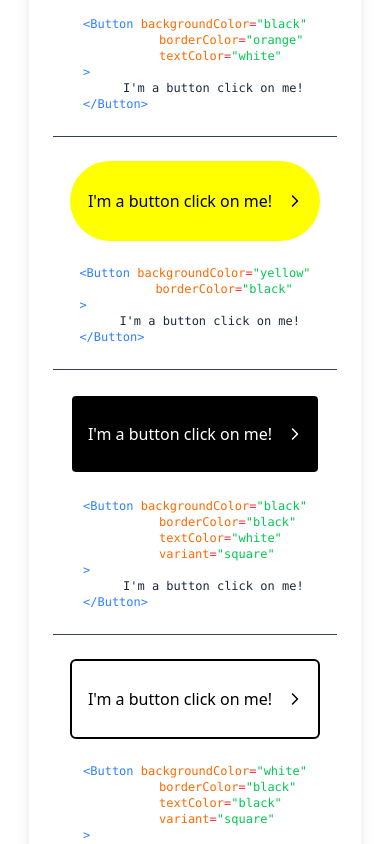
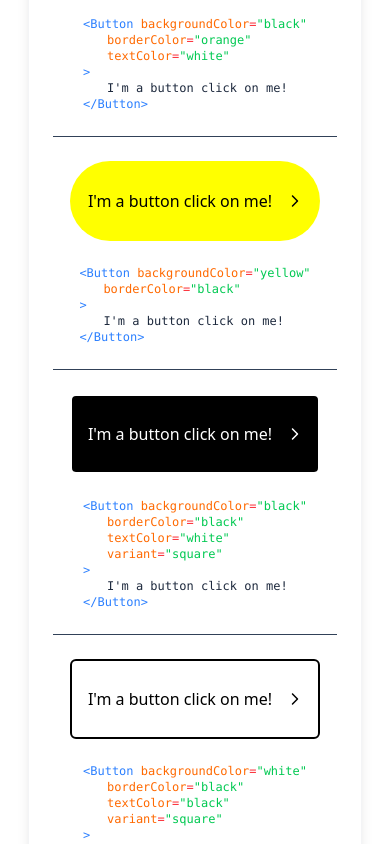
Before and after one commit to bcatalfo/bagoolCN, a React (Vite) app: page / in a window 390 px wide. Both pictures are taken after a click on the link "Show more". Shown: the part 546-1390 px from the top of the page. Built offline with nearby package versions, Linux system fonts and the light colour scheme.

Commit message:
Decreased the left margin on the code blocks for mobile.

```diff
--- a/src/data.tsx
+++ b/src/data.tsx
@@ -12,7 +12,7 @@ export const buttonList: React.ReactNode[][] = [
         <span className="text-red-500">{`=`}</span>
         <span className="text-green-500">{`"lawngreen"`}</span>
       </div>
-      <div className="flex ml-19">
+      <div className="flex ml-6 lg:ml-19">
         <span className="text-orange-500">{`borderColor`}</span>
         <span className="text-red-500">{`=`}</span>
         <span className="text-green-500">{`"black"`}</span>
@@ -20,7 +20,7 @@ export const buttonList: React.ReactNode[][] = [
       <div className="flex">
         <span className="text-blue-500">{`>`}</span>
       </div>
-      <div className="flex ml-10">
+      <div className="flex ml-6">
         <span className="text-slate-800">{`I'm a button click on me!`}</span>
       </div>
       <div className="flex">
@@ -39,12 +39,12 @@ export const buttonList: React.ReactNode[][] = [
         <span className="text-red-500">{`=`}</span>
         <span className="text-green-500">{`"black"`}</span>
       </div>
-      <div className="flex ml-19">
+      <div className="flex ml-6 lg:ml-19">
         <span className="text-orange-500">{`borderColor`}</span>
         <span className="text-red-500">{`=`}</span>
         <span className="text-green-500">{`"orange"`}</span>
       </div>
-      <div className="flex ml-19">
+      <div className="flex ml-6 lg:ml-19">
         <span className="text-orange-500">{`textColor`}</span>
         <span className="text-red-500">{`=`}</span>
         <span className="text-green-500">{`"white"`}</span>
@@ -52,7 +52,7 @@ export const buttonList: React.ReactNode[][] = [
       <div className="flex">
         <span className="text-blue-500">{`>`}</span>
       </div>
-      <div className="flex ml-10">
+      <div className="flex ml-6">
         <span className="text-slate-800">{`I'm a button click on me!`}</span>
       </div>
       <div className="flex">
@@ -71,7 +71,7 @@ export const buttonList: React.ReactNode[][] = [
         <span className="text-red-500">{`=`}</span>
         <span className="text-green-500">{`"yellow"`}</span>
       </div>
-      <div className="flex ml-19">
+      <div className="flex ml-6 lg:ml-19">
         <span className="text-orange-500">{`borderColor`}</span>
         <span className="text-red-500">{`=`}</span>
         <span className="text-green-500">{`"black"`}</span>
@@ -79,7 +79,7 @@ export const buttonList: React.ReactNode[][] = [
       <div className="flex">
         <span className="text-blue-500">{`>`}</span>
       </div>
-      <div className="flex ml-10">
+      <div className="flex ml-6">
         <span className="text-slate-800">{`I'm a button click on me!`}</span>
       </div>
       <div className="flex">
@@ -103,17 +103,17 @@ export const buttonList: React.ReactNode[][] = [
         <span className="text-red-500">{`=`}</span>
         <span className="text-green-500">{`"black"`}</span>
       </div>
-      <div className="flex ml-19">
+      <div className="flex ml-6 lg:ml-19">
         <span className="text-orange-500">{`borderColor`}</span>
         <span className="text-red-500">{`=`}</span>
         <span className="text-green-500">{`"black"`}</span>
       </div>
-      <div className="flex ml-19">
+      <div className="flex ml-6 lg:ml-19">
         <span className="text-orange-500">{`textColor`}</span>
         <span className="text-red-500">{`=`}</span>
         <span className="text-green-500">{`"white"`}</span>
       </div>
-      <div className="flex ml-19">
+      <div className="flex ml-6 lg:ml-19">
         <span className="text-orange-500">{`variant`}</span>
         <span className="text-red-500">{`=`}</span>
         <span className="text-green-500">{`"square"`}</span>
@@ -121,7 +121,7 @@ export const buttonList: React.ReactNode[][] = [
       <div className="flex">
         <span className="text-blue-500">{`>`}</span>
       </div>
-      <div className="flex ml-10">
+      <div className="flex ml-6">
         <span className="text-slate-800">{`I'm a button click on me!`}</span>
       </div>
       <div className="flex">
@@ -145,17 +145,17 @@ export const buttonList: React.ReactNode[][] = [
         <span className="text-red-500">{`=`}</span>
         <span className="text-green-500">{`"white"`}</span>
       </div>
-      <div className="flex ml-19">
+      <div className="flex ml-6 lg:ml-19">
         <span className="text-orange-500">{`borderColor`}</span>
         <span className="text-red-500">{`=`}</span>
         <span className="text-green-500">{`"black"`}</span>
       </div>
-      <div className="flex ml-19">
+      <div className="flex ml-6 lg:ml-19">
         <span className="text-orange-500">{`textColor`}</span>
         <span className="text-red-500">{`=`}</span>
         <span className="text-green-500">{`"black"`}</span>
       </div>
-      <div className="flex ml-19">
+      <div className="flex ml-6 lg:ml-19">
         <span className="text-orange-500">{`variant`}</span>
         <span className="text-red-500">{`=`}</span>
         <span className="text-green-500">{`"square"`}</span>
@@ -163,7 +163,7 @@ export const buttonList: React.ReactNode[][] = [
       <div className="flex">
         <span className="text-blue-500">{`>`}</span>
       </div>
-      <div className="flex ml-10">
+      <div className="flex ml-6">
         <span className="text-slate-800">{`I'm a button click on me!`}</span>
       </div>
       <div className="flex">
@@ -188,22 +188,22 @@ export const buttonList: React.ReactNode[][] = [
         <span className="text-red-500">{`=`}</span>
         <span className="text-green-500">{`"yellow"`}</span>
       </div>
-      <div className="flex ml-19">
+      <div className="flex ml-6 lg:ml-19">
         <span className="text-orange-500">{`backgroundColorOnHover`}</span>
         <span className="text-red-500">{`=`}</span>
         <span className="text-green-500">{`"lightyellow"`}</span>
       </div>
-      <div className="flex ml-19">
+      <div className="flex ml-6 lg:ml-19">
         <span className="text-orange-500">{`borderColor`}</span>
         <span className="text-red-500">{`=`}</span>
         <span className="text-green-500">{`"black"`}</span>
       </div>
-      <div className="flex ml-19">
+      <div className="flex ml-6 lg:ml-19">
         <span className="text-orange-500">{`borderColorOnHover`}</span>
         <span className="text-red-500">{`=`}</span>
         <span className="text-green-500">{`"steelblue"`}</span>
       </div>
-      <div className="flex ml-19">
+      <div className="flex ml-6 lg:ml-19">
         <span className="text-orange-500">{`variant`}</span>
         <span className="text-red-500">{`=`}</span>
         <span className="text-green-500">{`"action"`}</span>
@@ -211,7 +211,7 @@ export const buttonList: React.ReactNode[][] = [
       <div className="flex">
         <span className="text-blue-500">{`>`}</span>
       </div>
-      <div className="flex ml-10">
+      <div className="flex ml-6">
         <span className="text-slate-800">{`I'm a button click on me!`}</span>
       </div>
       <div className="flex">
@@ -236,22 +236,22 @@ export const buttonList: React.ReactNode[][] = [
         <span className="text-red-500">{`=`}</span>
         <span className="text-green-500">{`"chartreuse"`}</span>
       </div>
-      <div className="flex ml-19">
+      <div className="flex ml-6 lg:ml-19">
         <span className="text-orange-500">{`backgroundColorOnHover`}</span>
         <span className="text-red-500">{`=`}</span>
         <span className="text-green-500">{`"aquamarine"`}</span>
       </div>
-      <div className="flex ml-19">
+      <div className="flex ml-6 lg:ml-19">
         <span className="text-orange-500">{`borderColor`}</span>
         <span className="text-red-500">{`=`}</span>
         <span className="text-green-500">{`"black"`}</span>
       </div>
-      <div className="flex ml-19">
+      <div className="flex ml-6 lg:ml-19">
         <span className="text-orange-500">{`borderColorOnHover`}</span>
         <span className="text-red-500">{`=`}</span>
         <span className="text-green-500">{`"blueviolet"`}</span>
       </div>
-      <div className="flex ml-19">
+      <div className="flex ml-6 lg:ml-19">
         <span className="text-orange-500">{`variant`}</span>
         <span className="text-red-500">{`=`}</span>
         <span className="text-green-500">{`"action"`}</span>
@@ -259,7 +259,7 @@ export const buttonList: React.ReactNode[][] = [
       <div className="flex">
         <span className="text-blue-500">{`>`}</span>
       </div>
-      <div className="flex ml-10">
+      <div className="flex ml-6">
         <span className="text-slate-800">{`I'm a button click on me!`}</span>
       </div>
       <div className="flex">
@@ -285,27 +285,27 @@ export const buttonList: React.ReactNode[][] = [
         <span className="text-red-500">{`=`}</span>
         <span className="text-green-500">{`"black"`}</span>
       </div>
-      <div className="flex ml-19">
+      <div className="flex ml-6 lg:ml-19">
         <span className="text-orange-500">{`backgroundColorOnHover`}</span>
         <span className="text-red-500">{`=`}</span>
         <span className="text-green-500">{`"darkslategrey"`}</span>
       </div>
-      <div className="flex ml-19">
+      <div className="flex ml-6 lg:ml-19">
         <span className="text-orange-500">{`borderColor`}</span>
         <span className="text-red-500">{`=`}</span>
         <span className="text-green-500">{`"black"`}</span>
       </div>
-      <div className="flex ml-19">
+      <div className="flex ml-6 lg:ml-19">
         <span className="text-orange-500">{`borderColorOnHover`}</span>
         <span className="text-red-500">{`=`}</span>
         <span className="text-green-500">{`"dodgerblue"`}</span>
       </div>
-      <div className="flex ml-19">
+      <div className="flex ml-6 lg:ml-19">
         <span className="text-orange-500">{`textColor`}</span>
         <span className="text-red-500">{`=`}</span>
         <span className="text-green-500">{`"white"`}</span>
       </div>
-      <div className="flex ml-19">
+      <div className="flex ml-6 lg:ml-19">
         <span className="text-orange-500">{`variant`}</span>
         <span className="text-red-500">{`=`}</span>
         <span className="text-green-500">{`"action"`}</span>
@@ -313,7 +313,7 @@ export const buttonList: React.ReactNode[][] = [
       <div className="flex">
         <span className="text-blue-500">{`>`}</span>
       </div>
-      <div className="flex ml-10">
+      <div className="flex ml-6">
         <span className="text-slate-800">{`I'm a button click on me!`}</span>
       </div>
       <div className="flex">
@@ -337,17 +337,17 @@ export const buttonList: React.ReactNode[][] = [
         <span className="text-red-500">{`=`}</span>
         <span className="text-green-500">{`"black"`}</span>
       </div>
-      <div className="flex ml-19">
+      <div className="flex ml-6 lg:ml-19">
         <span className="text-orange-500">{`borderColor`}</span>
         <span className="text-red-500">{`=`}</span>
         <span className="text-green-500">{`"bisque"`}</span>
       </div>
-      <div className="flex ml-19">
+      <div className="flex ml-6 lg:ml-19">
         <span className="text-orange-500">{`textColor`}</span>
         <span className="text-red-500">{`=`}</span>
         <span className="text-green-500">{`"chartreuse"`}</span>
       </div>
-      <div className="flex ml-19">
+      <div className="flex ml-6 lg:ml-19">
         <span className="text-orange-500">{`variant`}</span>
         <span className="text-red-500">{`=`}</span>
         <span className="text-green-500">{`"goober"`}</span>
@@ -355,7 +355,7 @@ export const buttonList: React.ReactNode[][] = [
       <div className="flex">
         <span className="text-blue-500">{`>`}</span>
       </div>
-      <div className="flex ml-10">
+      <div className="flex ml-6">
         <span className="text-slate-800">{`I'm a button click on me!`}</span>
       </div>
       <div className="flex">
@@ -379,17 +379,17 @@ export const buttonList: React.ReactNode[][] = [
         <span className="text-red-500">{`=`}</span>
         <span className="text-green-500">{`"blue"`}</span>
       </div>
-      <div className="flex ml-19">
+      <div className="flex ml-6 lg:ml-19">
         <span className="text-orange-500">{`borderColor`}</span>
         <span className="text-red-500">{`=`}</span>
         <span className="text-green-500">{`"oklch(0.637 0.237 25.331)"`}</span>
       </div>
-      <div className="flex ml-19">
+      <div className="flex ml-6 lg:ml-19">
         <span className="text-orange-500">{`textColor`}</span>
         <span className="text-red-500">{`=`}</span>
         <span className="text-green-500">{`"white"`}</span>
       </div>
-      <div className="flex ml-19">
+      <div className="flex ml-6 lg:ml-19">
         <span className="text-orange-500">{`variant`}</span>
         <span className="text-red-500">{`=`}</span>
         <span className="text-green-500">{`"goober"`}</span>
@@ -397,7 +397,7 @@ export const buttonList: React.ReactNode[][] = [
       <div className="flex">
         <span className="text-blue-500">{`>`}</span>
       </div>
-      <div className="flex ml-10">
+      <div className="flex ml-6">
         <span className="text-slate-800">{`I'm a button click on me!`}</span>
       </div>
       <div className="flex">
@@ -421,17 +421,17 @@ export const buttonList: React.ReactNode[][] = [
         <span className="text-red-500">{`=`}</span>
         <span className="text-green-500">{`"orange"`}</span>
       </div>
-      <div className="flex ml-19">
+      <div className="flex ml-6 lg:ml-19">
         <span className="text-orange-500">{`borderColor`}</span>
         <span className="text-red-500">{`=`}</span>
         <span className="text-green-500">{`"black"`}</span>
       </div>
-      <div className="flex ml-19">
+      <div className="flex ml-6 lg:ml-19">
         <span className="text-orange-500">{`textColor`}</span>
         <span className="text-red-500">{`=`}</span>
         <span className="text-green-500">{`"black"`}</span>
       </div>
-      <div className="flex ml-19">
+      <div className="flex ml-6 lg:ml-19">
         <span className="text-orange-500">{`variant`}</span>
         <span className="text-red-500">{`=`}</span>
         <span className="text-green-500">{`"goober"`}</span>
@@ -439,7 +439,7 @@ export const buttonList: React.ReactNode[][] = [
       <div className="flex">
         <span className="text-blue-500">{`>`}</span>
       </div>
-      <div className="flex ml-10">
+      <div className="flex ml-6">
         <span className="text-slate-800">{`I'm a button click on me!`}</span>
       </div>
       <div className="flex">
```
